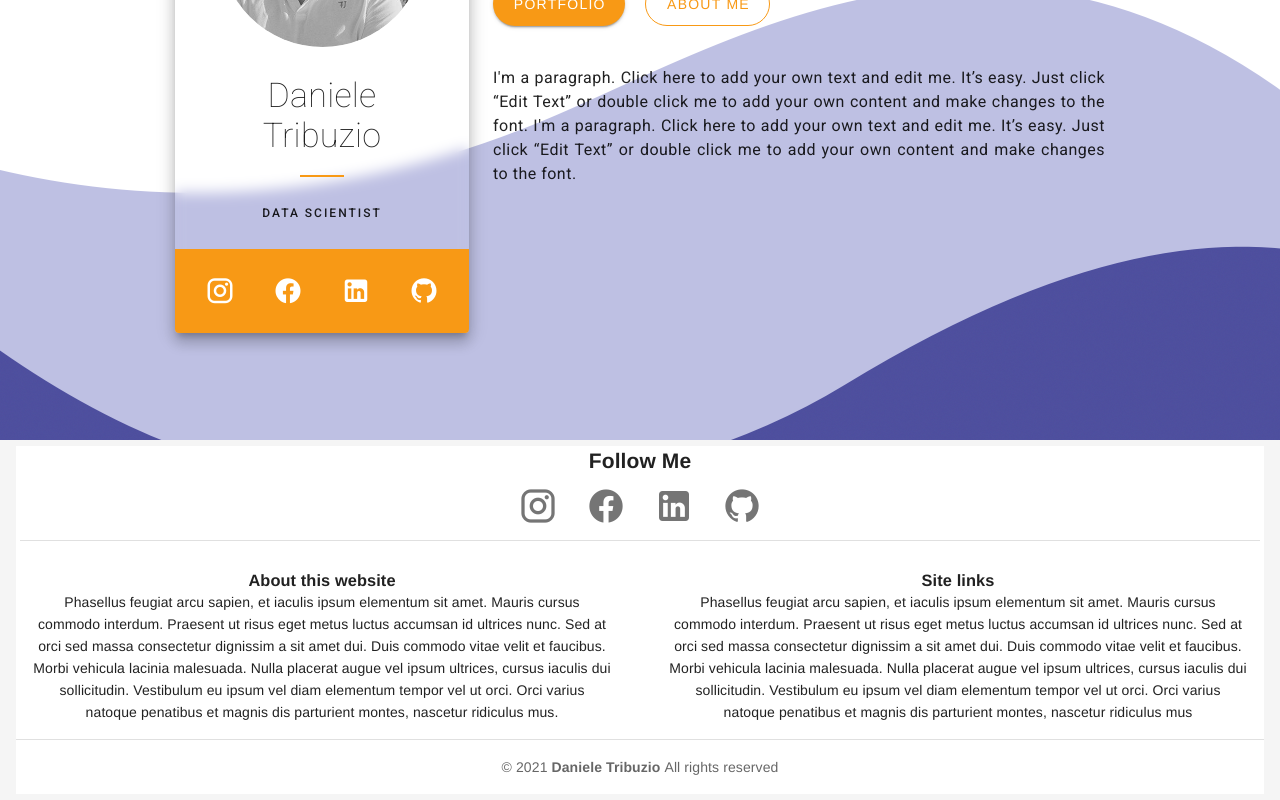
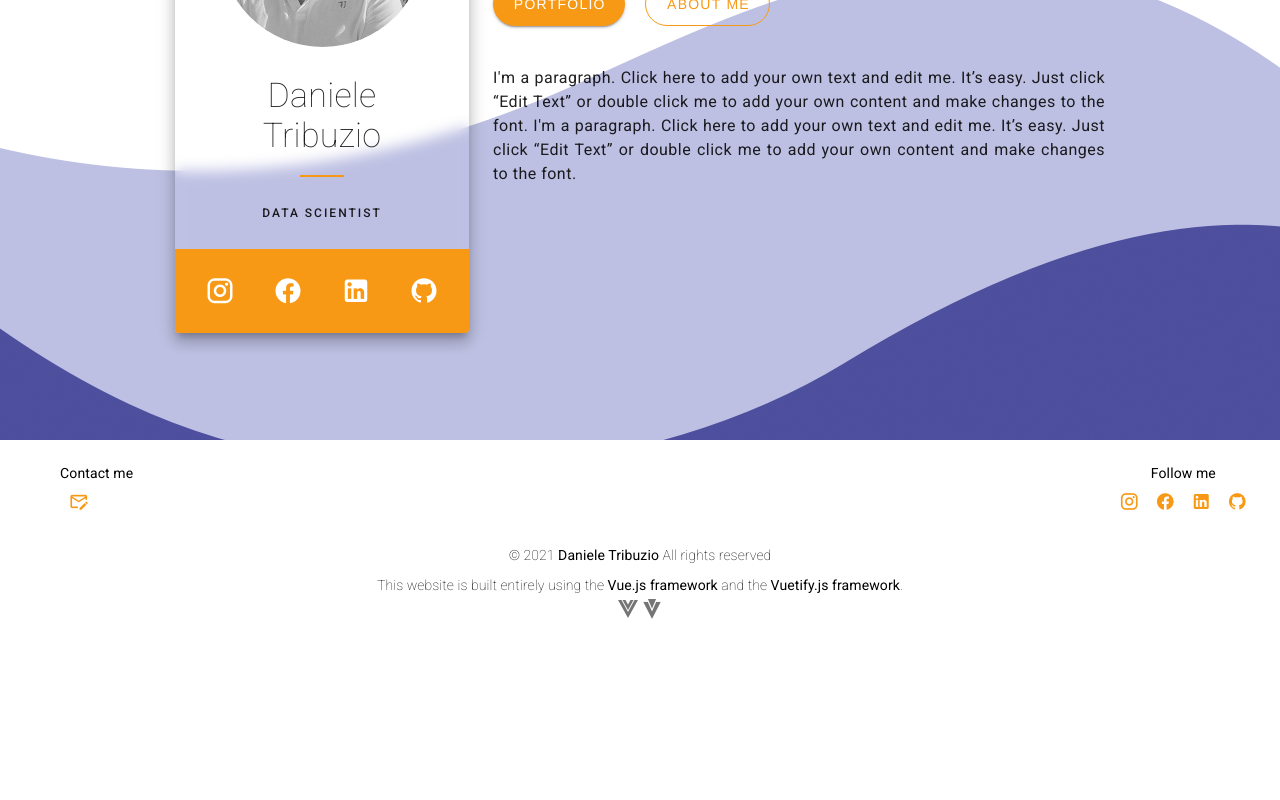
Before and after one commit to ZioTrib/website, a Vue app: page / in a window 1280 px wide. Shown: the part 330-1130 px from the top of the page. After the commit the page ends 963 px from the top, so only its background shows below. Built offline with nearby package versions, Linux system fonts and the light colour scheme.

Commit message:
footer updated

```diff
--- a/src/App.vue
+++ b/src/App.vue
@@ -59,58 +59,83 @@
     <v-content>
       <router-view/>
     </v-content>
-    <v-footer>
-      <v-card
-        flat
-        tile
-        class="normal text-center"
+
+
+    <v-footer
+      padless
+      color="white"
     >
-        <v-row>
-          <v-card-text>
-            <h2>Follow Me</h2>
+      <v-row style="margin-top: 10px">
+        <v-col
+          xl="2"
+        lg="2"
+        md="6"
+        sm="5"
+        xs="5">
+          <div class="font-weight-thin black--text text-subtitle-2 text-center">
+            <strong> Contact me </strong>
+          </div>
+          <v-btn
+            icon
+            color="terziario"
+            href="mailto:Tribuzio.Daniele@gmail.com"
+            target="_blank">
+            <v-icon size="20px">
+              mdi-email-edit-outline
+           </v-icon>
+          </v-btn>
+          <v-btn
+            icon
+            color="terziario"
+            target="_blank"
+            href="https://t.me/DanieleTribuzio"
+          >
+            <v-icon size="20px">
+              mdi-telegram
+            </v-icon>
+          </v-btn>
+        </v-col>
+        <v-spacer class="hidden-sm-and-down"></v-spacer>
+        <v-col
+          xl="2"
+          lg="2"
+          md="6"
+          sm="7"
+          xs="7"
+        >
+          <div class="font-weight-thin black--text text-subtitle-2 text-center">
+            <strong>Follow me</strong> <br>
+          </div>
           <v-btn
             v-for="icon in icons"
             :key="icon.icon"
-              class="mx-4 my-4"
             icon
+            color="terziario"
             :href="icon.link"
             target="_blank">
-              <v-icon size="40px">
+            <v-icon size="20px">
               {{ icon.icon }}
             </v-icon>
           </v-btn>
-            <v-divider></v-divider>
-          </v-card-text>
-          <v-col>
-            <v-card-text class=" pt-0">
-              <h3>
-                About this website
-              </h3>
-              Phasellus feugiat arcu sapien, et iaculis ipsum elementum sit amet. Mauris cursus commodo interdum.
-              Praesent ut risus eget metus luctus accumsan id ultrices nunc. Sed at orci sed massa consectetur dignissim
-              a sit amet dui. Duis commodo vitae velit et faucibus. Morbi vehicula lacinia malesuada. Nulla placerat
-              augue vel ipsum ultrices, cursus iaculis dui sollicitudin. Vestibulum eu ipsum vel diam elementum tempor
-              vel ut orci. Orci varius natoque penatibus et magnis dis parturient montes, nascetur ridiculus mus.
-            </v-card-text>
         </v-col>
-          <v-col>
-            <v-card-text class=" pt-0">
-              <h3>
-                Site links
-              </h3>
-              Phasellus feugiat arcu sapien, et iaculis ipsum elementum sit amet. Mauris cursus commodo interdum.
-              Praesent ut risus eget metus luctus accumsan id ultrices nunc. Sed at orci sed massa consectetur dignissim
-              a sit amet dui. Duis commodo vitae velit et faucibus. Morbi vehicula lacinia malesuada. Nulla placerat
-              augue vel ipsum ultrices, cursus iaculis dui sollicitudin. Vestibulum eu ipsum vel diam elementum tempor
-              vel ut orci. Orci varius natoque penatibus et magnis dis parturient montes, nascetur ridiculus mus
-            </v-card-text>
+        <v-col
+          class="text-center"
+          cols="12"
+        >
+          <div class="font-weight-thin black--text text-subtitle-2 text-center">
+            © {{ new Date().getFullYear() }} <strong> Daniele Tribuzio </strong> All rights reserved
+          </div>
+          <div class=" mt-2 font-weight-thin black--text text-subtitle-2 text-center">
+            This website is built entirely using the <strong> Vue.js framework</strong> and the <strong>Vuetify.js framework</strong>.
+          </div>
+          <v-icon>
+            mdi-vuejs
+          </v-icon>
+          <v-icon>
+            mdi-vuetify
+          </v-icon>
         </v-col>
       </v-row>
-        <v-divider></v-divider>
-        <v-card-text class="">
-          © {{ new Date().getFullYear() }} <strong>Daniele Tribuzio </strong> All rights reserved
-        </v-card-text>
-      </v-card>
     </v-footer>
   </v-app>
 </template>
@@ -139,7 +164,7 @@ export default {
     group: null,
   }),
   watch: {
-    group () {
+    group() {
       this.drawer = false
     },
   },
```
Lines whose indentation alone changed are shown as unchanged.
